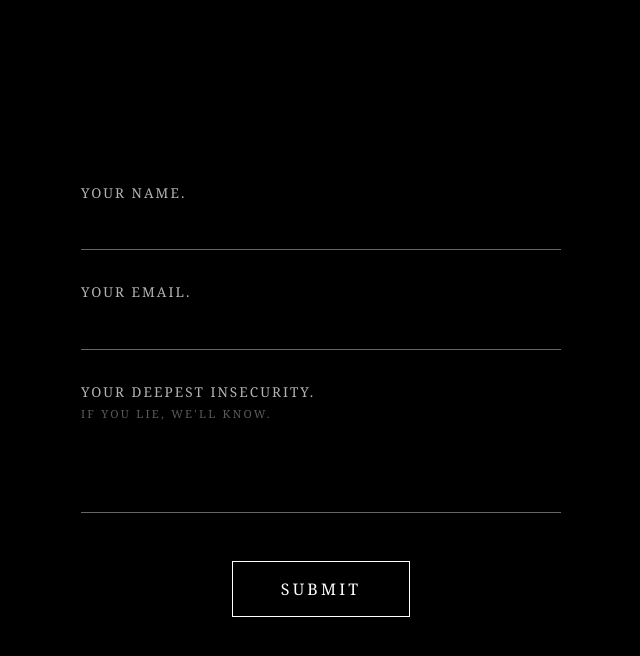
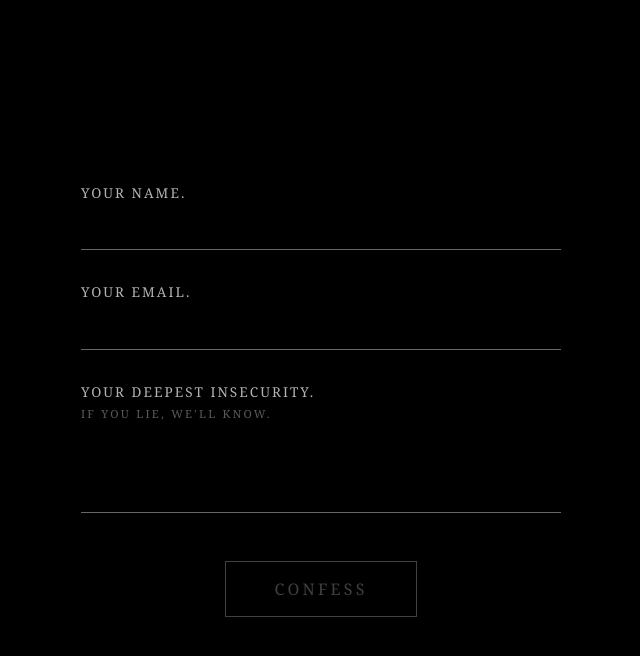
Before and after one commit to AmmouraMe/teaser, a SvelteKit app: page / in a window 1280 px wide. Both pictures are taken after a click on the button "ENTER". Shown: the part 800-1456 px from the top of the page, without its empty margins (319-959 px from the left). Built offline with nearby package versions, Linux system fonts and the light colour scheme.

Commit message:
Enhance form validation and update landing page messaging

```diff
--- a/src/routes/+page.svelte
+++ b/src/routes/+page.svelte
@@ -55,6 +55,20 @@
 		return nameLie || emailLie || insecurityLie;
 	}
 
+	let formValid = $derived(
+		name.trim().length >= 2 &&
+		/^[a-zA-Z]/.test(name.trim()) &&
+		!/(.)\1{3,}/.test(name.trim()) &&
+		!looksLie(name, fakeName) &&
+		email.includes('@') &&
+		/^[^@]+@[^@]+\.[^@]+$/.test(email) &&
+		!fakeDomains.includes((email.split('@')[1] || '').toLowerCase()) &&
+		!/^(test|fake|asdf|nope|no|none|null)\+?/.test((email.split('@')[0] || '').toLowerCase()) &&
+		insecurity.trim().length >= 5 &&
+		!looksLie(insecurity, fakeInsecurities) &&
+		!/(.)\1{4,}/.test(insecurity.trim())
+	);
+
 	function handleSubmit(e) {
 		e.preventDefault();
 		formError = '';
@@ -75,13 +89,13 @@
 
 <svelte:head>
 	<title>Build your empire. Break your heart.</title>
-	<meta name="description" content="We don't sell dreams. We sell the tools to ruin them." />
+	<meta name="description" content="We don't sell dreams. We give you the tools to ruin them." />
 </svelte:head>
 
 <main>
 	<section class="hero">
 		<p class="tagline">Build your empire. Break your heart.</p>
-		<h1>We don't sell dreams. We sell the tools to ruin them.</h1>
+		<h1>We don't sell dreams. We give you the tools to ruin them.</h1>
 	</section>
 
 	<section class="enter">
@@ -93,21 +107,21 @@
 			<form onsubmit={handleSubmit} novalidate>
 				<label>
 					<span>Your name.</span>
-					<input type="text" bind:value={name} autocomplete="off" spellcheck="false" />
+					<input type="text" bind:value={name} autocomplete="off" spellcheck="false" required />
 				</label>
 				<label>
 					<span>Your email.</span>
-					<input type="email" bind:value={email} autocomplete="off" />
+					<input type="email" bind:value={email} autocomplete="off" required />
 				</label>
 				<label>
 					<span>Your deepest insecurity.</span>
 					<span class="warning">If you lie, we'll know.</span>
-					<textarea bind:value={insecurity} rows="3" spellcheck="false"></textarea>
+					<textarea bind:value={insecurity} rows="3" spellcheck="false" required></textarea>
 				</label>
 				{#if formError}
 					<p class="error">{formError}</p>
 				{/if}
-				<button type="submit">Submit</button>
+				<button type="submit" disabled={!formValid}>Confess</button>
 			</form>
 		{/if}
 
@@ -263,6 +277,12 @@
 		margin-top: 1rem;
 	}
 
+	form button:disabled {
+		opacity: 0.25;
+		cursor: default;
+		pointer-events: none;
+	}
+
 	.confirmation {
 		font-size: 1rem;
 		letter-spacing: 0.3em;
```
